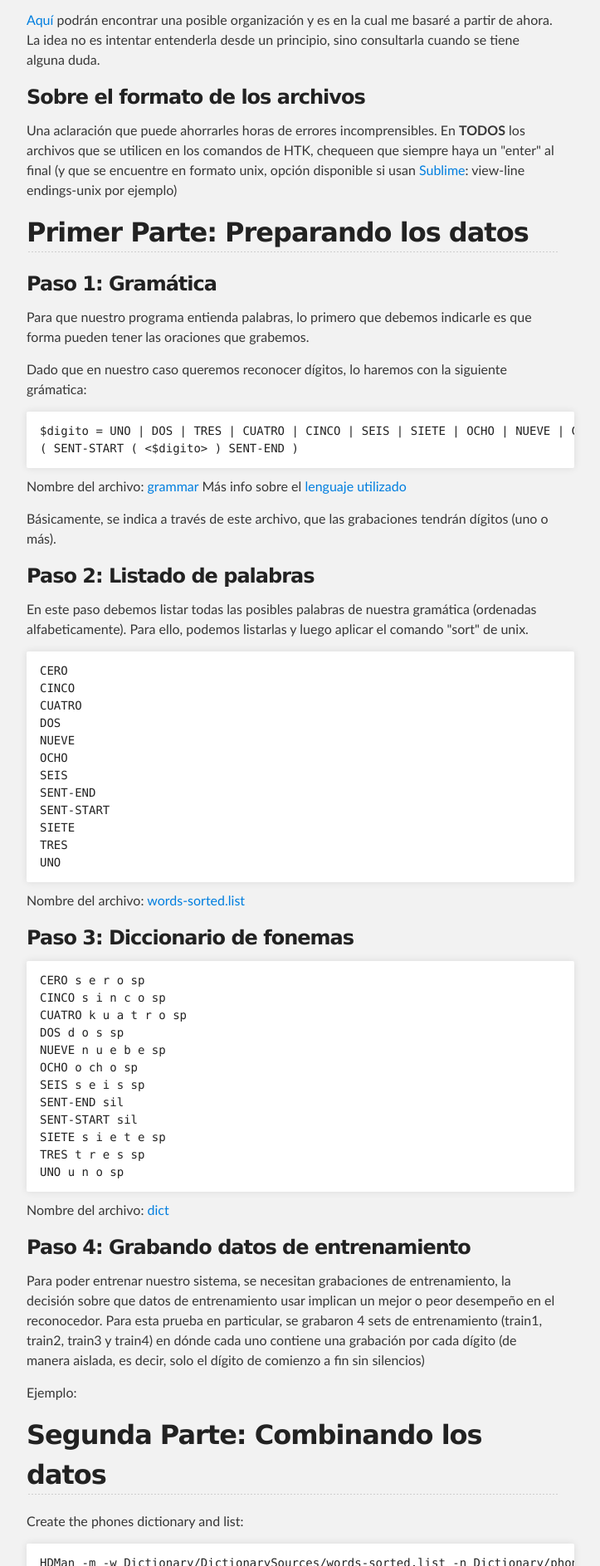
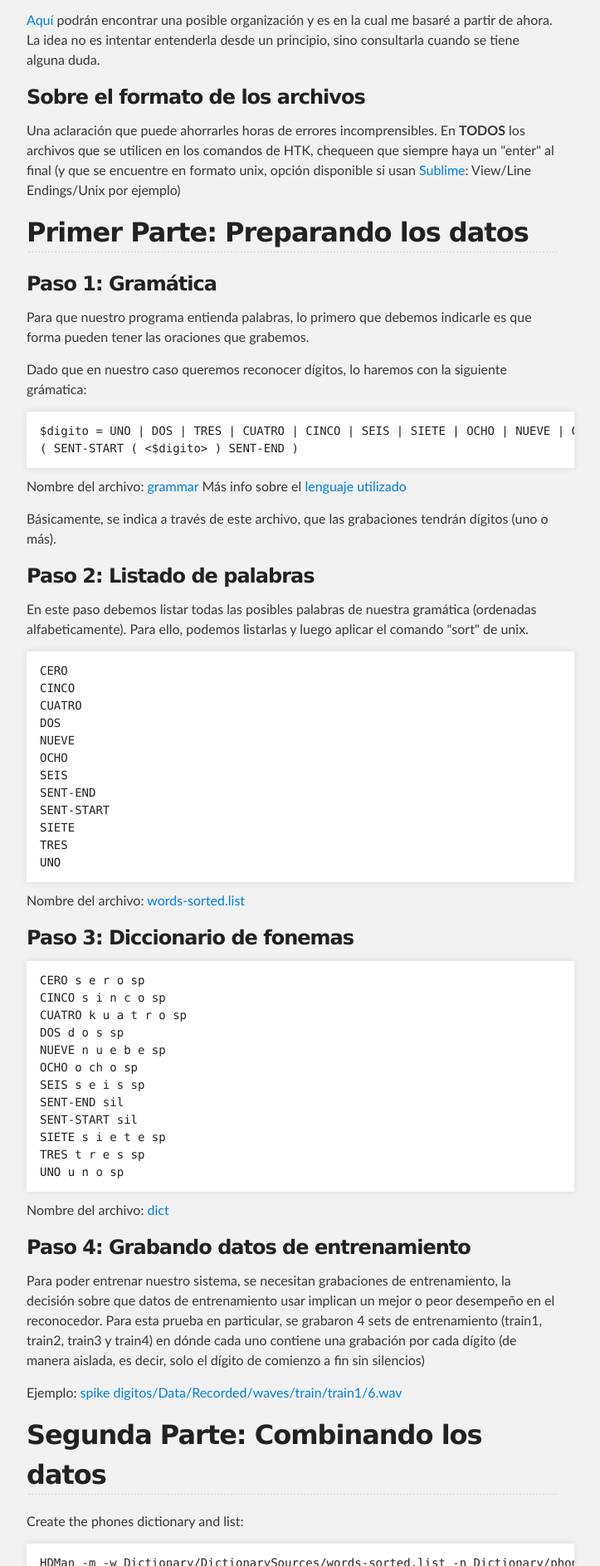
Before and after one commit to pbrusco/pbrusco.github.io, a plain HTML site: page index.html in a window 1280 px wide. Shown: the part 2356-4243 px from the top of the page at 83% size, without its empty margins (288-1011 px from the left). Drawn offline with Linux system fonts and the light colour scheme.

Commit message:
Replace master branch with page content via GitHub

```diff
--- a/index.html
+++ b/index.html
@@ -89,7 +89,7 @@ sudo apt-get install libx11-dev
 
 <h3>Sobre el formato de los archivos</h3>
 
-<p>Una aclaración que puede ahorrarles horas de errores incomprensibles. En <strong>TODOS</strong> los archivos que se utilicen en los comandos de HTK, chequeen que siempre haya un "enter" al final (y que se encuentre en formato unix, opción disponible si usan <a href="http://www.sublimetext.com/">Sublime</a>: view-line endings-unix por ejemplo)</p>
+<p>Una aclaración que puede ahorrarles horas de errores incomprensibles. En <strong>TODOS</strong> los archivos que se utilicen en los comandos de HTK, chequeen que siempre haya un "enter" al final (y que se encuentre en formato unix, opción disponible si usan <a href="http://www.sublimetext.com/">Sublime</a>: View/Line Endings/Unix por ejemplo)</p>
 
 <h2>Primer Parte: Preparando los datos</h2>
 
@@ -150,7 +150,7 @@ UNO u n o sp
 
 <p>Para poder entrenar nuestro sistema, se necesitan grabaciones de entrenamiento, la decisión sobre que datos de entrenamiento usar implican un mejor o peor desempeño en el reconocedor. Para esta prueba en particular, se grabaron 4 sets de entrenamiento (train1, train2, train3 y train4) en dónde cada uno contiene una grabación por cada dígito (de manera aislada, es decir, solo el dígito de comienzo a fin sin silencios) </p>
 
-<p>Ejemplo: </p>
+<p>Ejemplo: <a href="https://dl.dropboxusercontent.com/u/43547597/Tutorial%20HTK/6.wav">spike digitos/Data/Recorded/waves/train/train1/6.wav</a></p>
 
 <h2>Segunda Parte: Combinando los datos</h2>
 
```
Also changed, not shown: params.json (+1 -1 lines).
